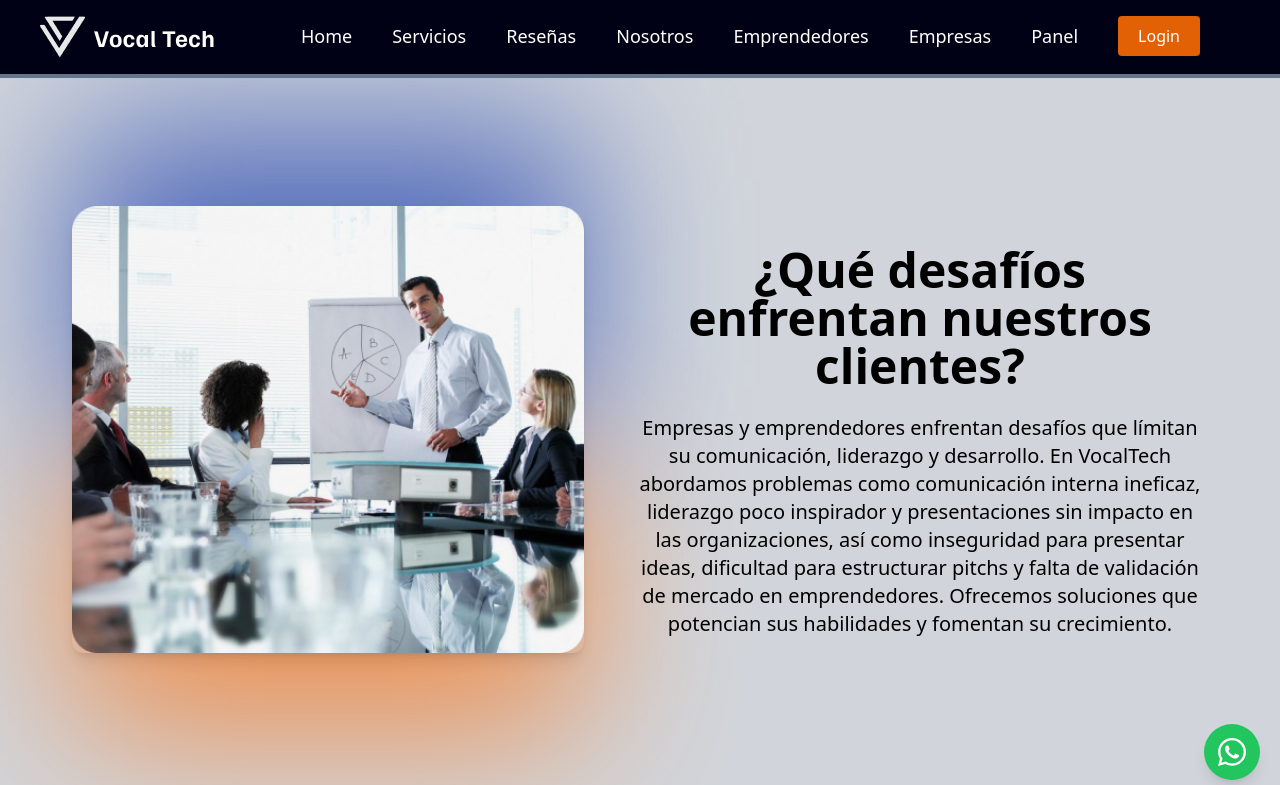
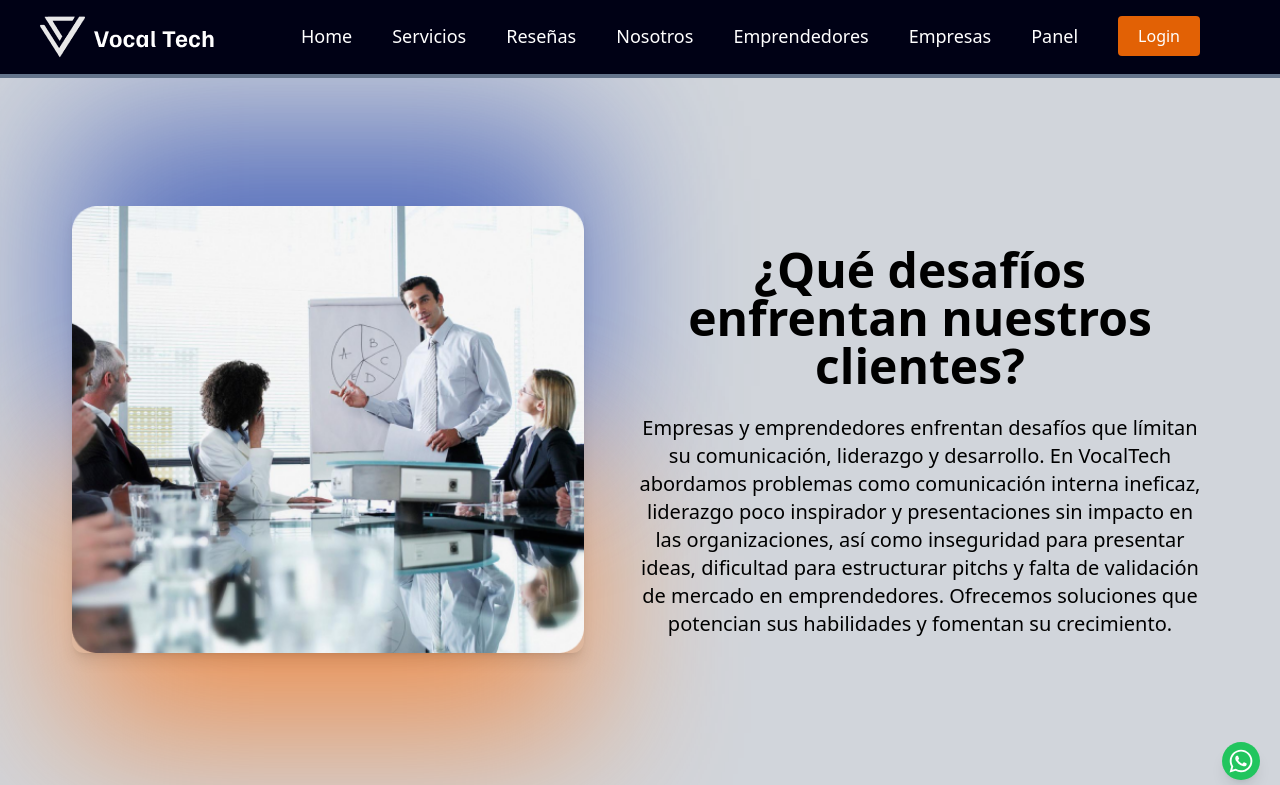
Before and after one commit to No-Country-simulation/h4-02-vocaltech, a React (Vite) app in the folder front/: page / in a window 1280 px wide. Shown: the top 785 px of the page. Built offline with nearby package versions, Linux system fonts and the light colour scheme.

Commit message:
whastapp option 1 ok

```diff
--- a/front/src/components/FloatingWhatsApp.tsx
+++ b/front/src/components/FloatingWhatsApp.tsx
@@ -11,9 +11,9 @@ const FloatingWhatsApp = () => {
       href={whatsappLink}
       target="_blank"
       rel="noopener noreferrer"
-      className="fixed bottom-5 right-5 bg-green-500 text-white p-3 rounded-full shadow-lg hover:bg-green-600 transition-all duration-300"
+      className="fixed bottom-5 right-5 bg-green-500 text-white p-1.5 rounded-full shadow-lg hover:bg-green-600 transition-all duration-300"
     >
-      <FaWhatsapp size={32} />
+      <FaWhatsapp size={26} />
     </a>
   );
 };
```
